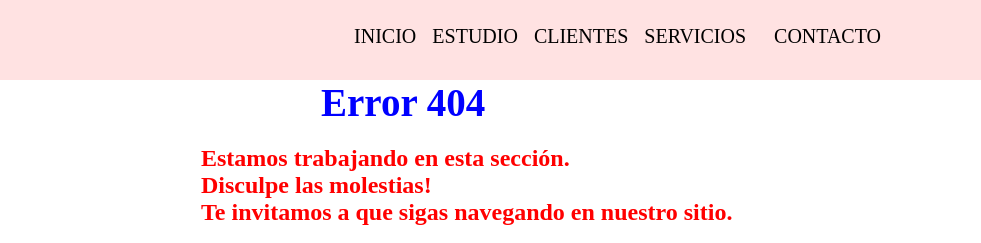
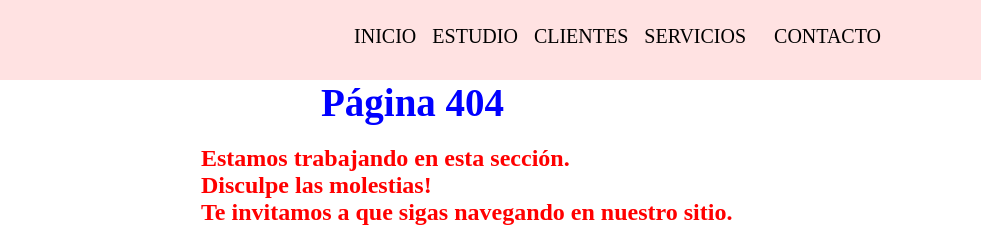
Before and after one commit to elena-bouravleva/nalog-asesores-comision-43055-elena, a website: page pages/error-404.html in a window 1280 px wide. Shown: the top 243 px of the page, 299-1280 px from the left. Drawn offline with Linux system fonts and the light colour scheme.

Commit message:
cambien error por pagina 404

```diff
--- a/pages/error-404.html
+++ b/pages/error-404.html
@@ -39,7 +39,7 @@
 
     <main class="elementos-404">
         <div class="error-titulo">
-            <h1>Error 404</h1>
+            <h1>Página 404</h1>
         </div>
 
         <div class="parrafo-404">
```
